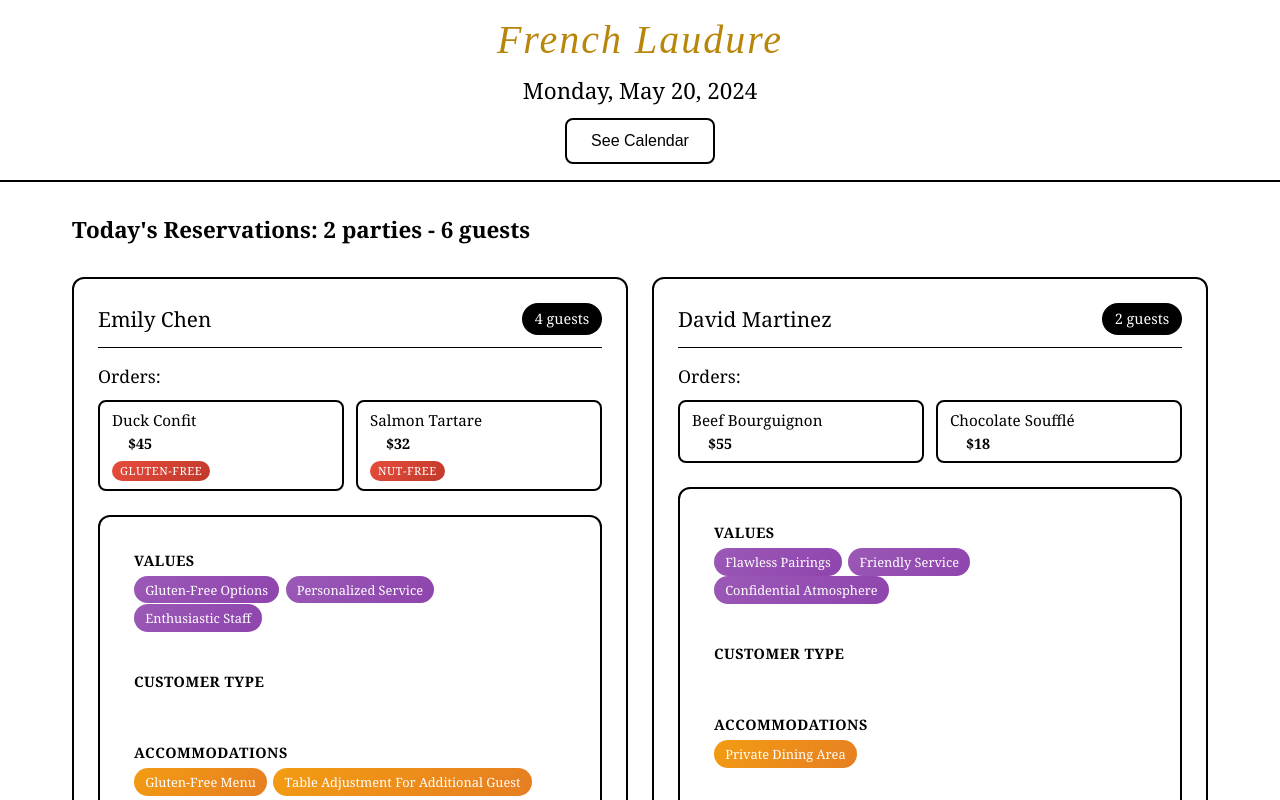
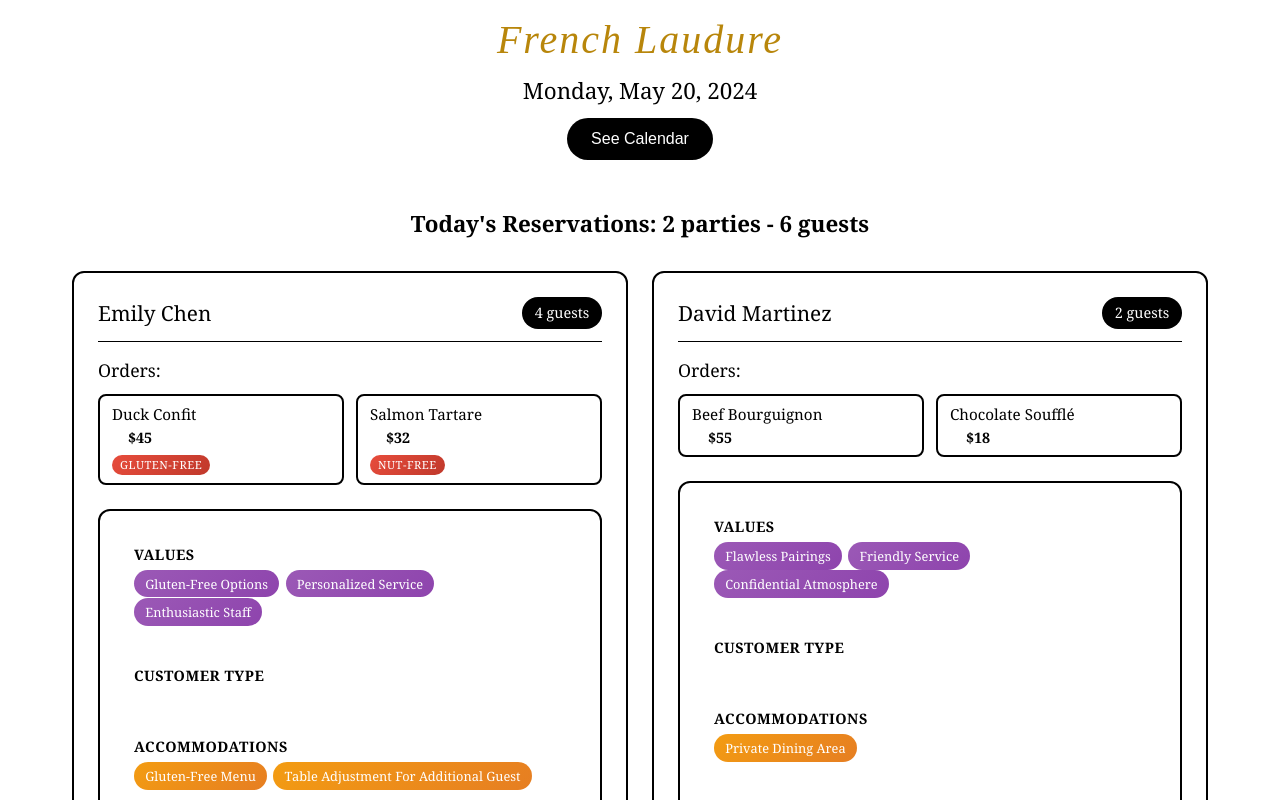
Before and after one commit to sagarvarma1/dining, a React (Create React App) app: page / in a window 1280 px wide. Shown: the top 800 px of the page. Built offline with nearby package versions, Linux system fonts and the light colour scheme.

Commit message:
almost finished, making some final bug fixes and ui changes

```diff
--- a/src/App.css
+++ b/src/App.css
@@ -19,7 +19,6 @@ body {
   background: white;
   color: #b8860b;
   padding: 1rem 2rem;
-  border-bottom: 2px solid #000;
 }
 
 .header h1 {
@@ -53,11 +52,11 @@ body {
 }
 
 .calendar-button {
-  background: white;
-  color: #000;
-  border: 2px solid #000;
+  background: #000;
+  color: white;
+  border: none;
   padding: 0.75rem 1.5rem;
-  border-radius: 8px;
+  border-radius: 25px;
   font-size: 1rem;
   font-weight: 500;
   cursor: pointer;
@@ -65,7 +64,7 @@ body {
 }
 
 .calendar-button:hover {
-  background: #000;
+  background: #333;
   color: white;
 }
 
@@ -281,6 +280,7 @@ body {
   border: none;
   border-radius: 0;
   margin-bottom: 2rem;
+  text-align: center;
 }
 
 .reservations-summary h3 {
```
